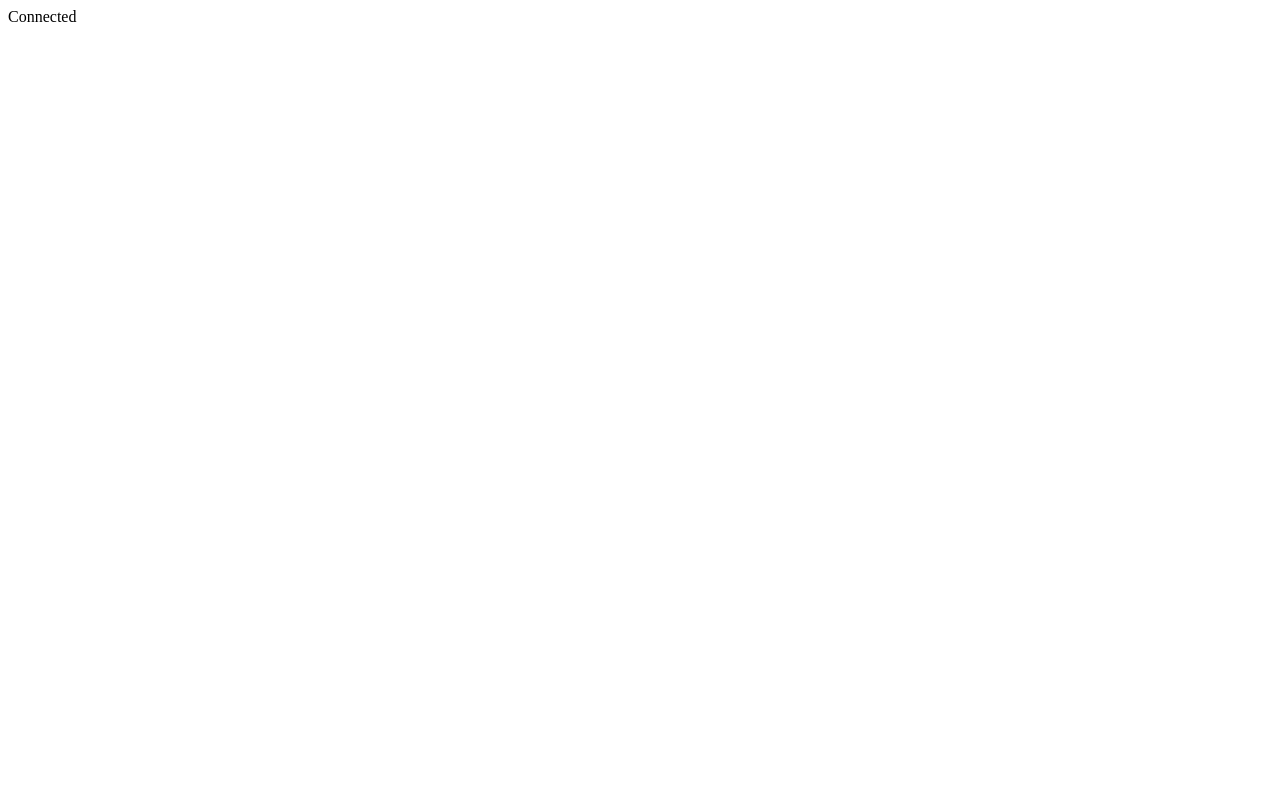
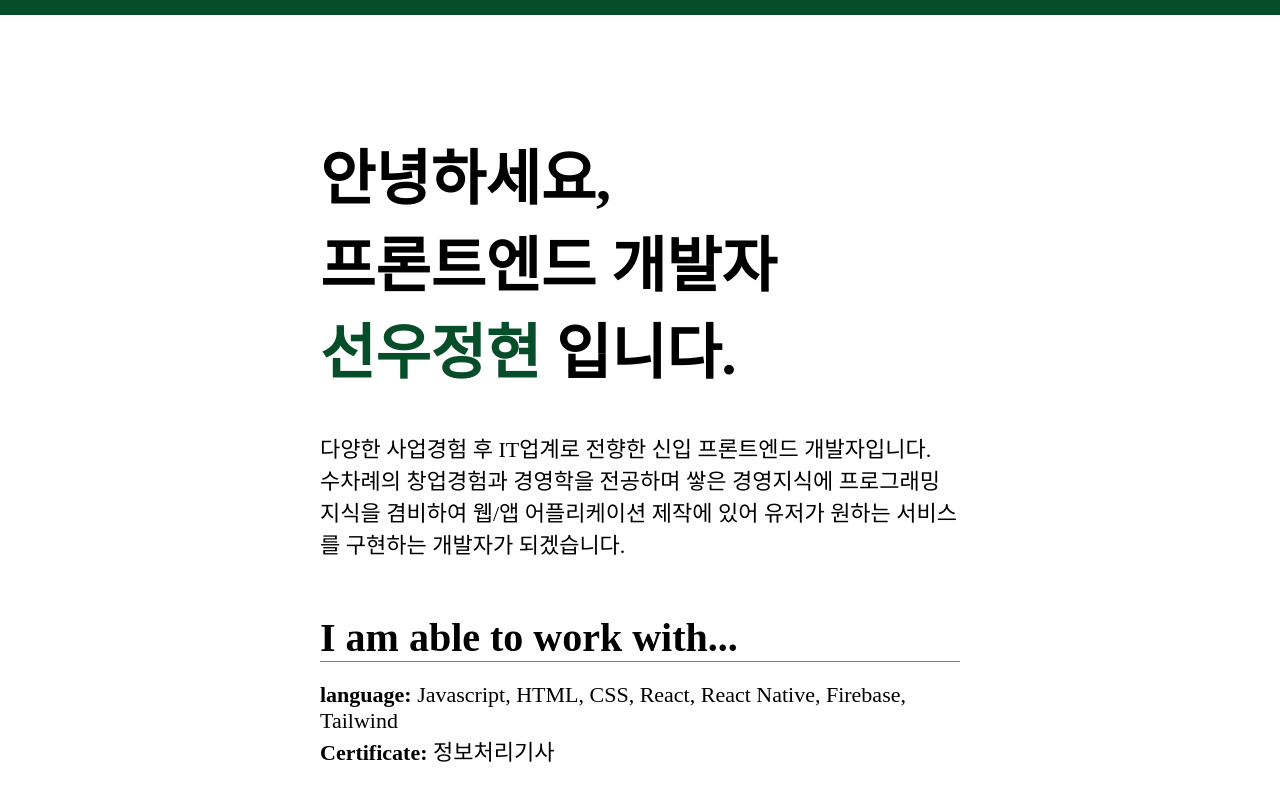
Before and after one commit to Jay881111/Jay881111.github.io, a plain HTML site: page index.html in a window 1280 px wide. Drawn offline with Linux system fonts and the light colour scheme.

Commit message:
Update index.html

```diff
--- a/index.html
+++ b/index.html
@@ -1,12 +1,73 @@
 <!DOCTYPE html>
 <html lang="en">
   <head>
+    <style>
+      .ss {
+        width: 2050px;
+        left: 0;
+        top: 0;
+        position: fixed;
+        height: 15px;
+        background-color: rgb(6, 77, 42);
+      }
+      body {
+        margin-left: 25%;
+        margin-right: 25%;
+        margin-top: 50px;
+        text-align: left;
+      }
+      section {
+        font-size: 22px;
+      }
+      #title {
+        color: yellow;
+      }
+      .title {
+        font-size: 60px;
+        margin-top: 130px;
+      }
+      .name {
+        color: rgb(6, 77, 42);
+      }
+      .categories{
+        font-size: 40px;
+        font-weight: bolder;
+        padding-top: 55px;
+        border-bottom: 1px solid gray;
+      }
+      .section_content{
+        margin-top: 20px;
+      }
+    </style>
     <meta charset="UTF-8" />
     <meta http-equiv="X-UA-Compatible" content="IE=edge" />
     <meta name="viewport" content="width=device-width, initial-scale=1.0" />
-    <title>Document</title>
+    <title>Portfolio</title>
   </head>
   <body>
-    Connected
+    <div class="ss"></div>
+    <header>
+      <h1 class="title">
+        <div>안녕하세요,</div>
+        프론트엔드 개발자
+        <br/>
+          <span class="name"> 선우정현</span>
+          입니다.
+        </div>
+      </h1>
+    </header>
+    <section
+      >
+        다양한 사업경험 후 IT업계로 전향한 신입 프론트엔드 개발자입니다.
+        <br/>
+      수차례의 창업경험과 경영학을 전공하며 쌓은 경영지식에 프로그래밍 지식을 겸비하여 웹/앱 어플리케이션 제작에 있어 유저가 원하는 서비스를 구현하는 개발자가 되겠습니다.
+      </section
+    >
+    <section>
+      <div class="categories">I am able to work with...</div>
+      <div class="section_content"><b>language:</b> Javascript, HTML, CSS, React, React Native, Firebase, Tailwind</div>
+      <div><b>Certificate:</b> 정보처리기사</div>
+
+    </section>
   </body>
 </html>
```
